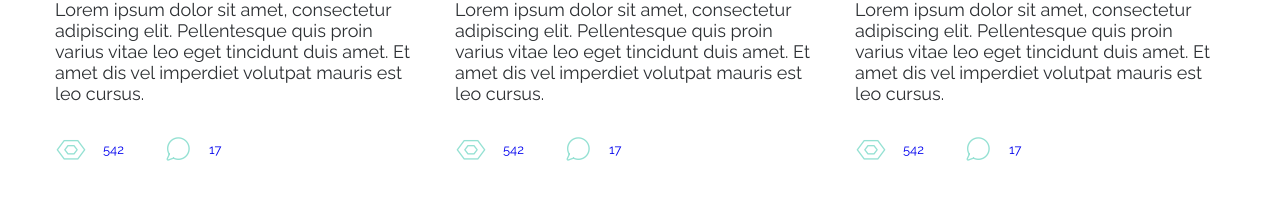
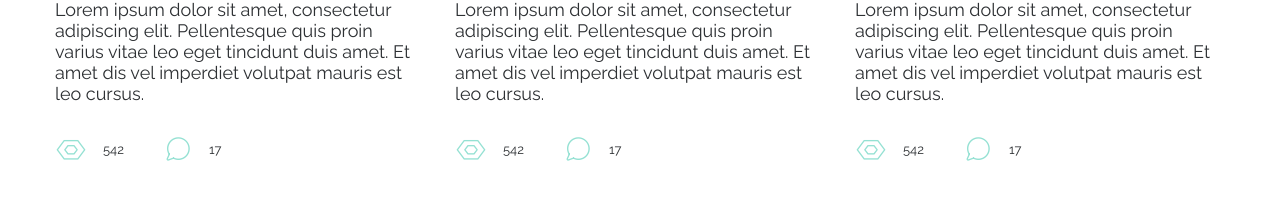
Before and after one commit to MATABIOZ/mogo-project, a website built with Parcel: page index.html in a window 1280 px wide. Shown: the part 9311-9534 px from the top of the page. Built offline with nearby package versions, Linux system fonts and the light colour scheme; files whose address does not match are found by name.

Commit message:
Fixed color links (stories)

```diff
--- a/styles/core/_story-card.less
+++ b/styles/core/_story-card.less
@@ -120,6 +120,7 @@
 		a {
 			margin-right: 16px;
 			text-decoration: none;
+			color: @text-color-shark;
 
 			&:hover {
 
```
Also changed, not shown: dist/index.html, 4 other files.
